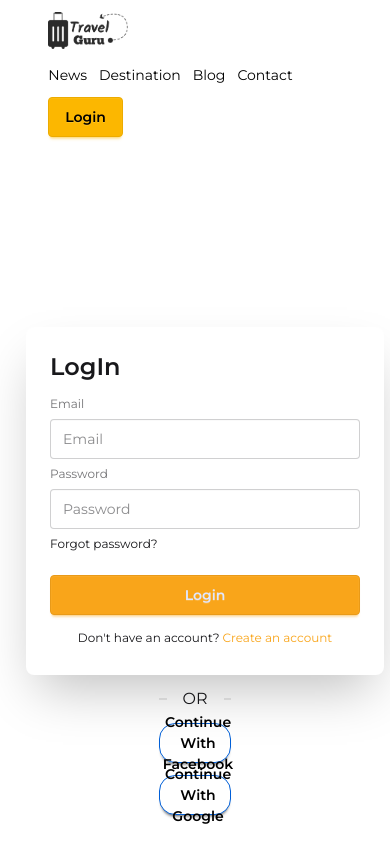
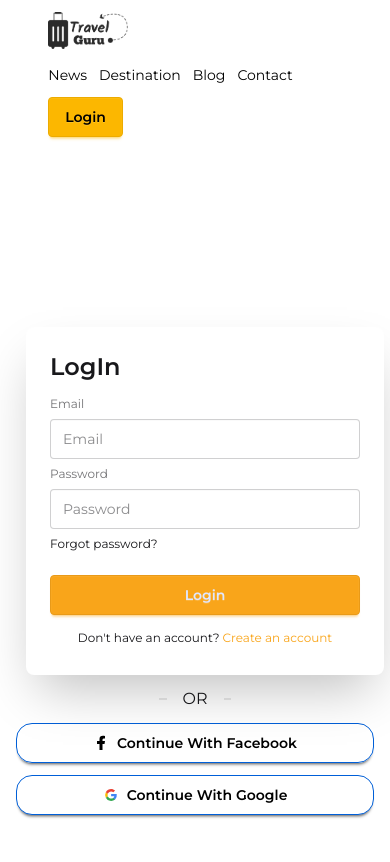
Before and after one commit to MAshhabDev/Travel-Guru, a React (Vite) app: page /auth/login in a window 390 px wide. Shown: the top 862 px of the page. Built offline with nearby package versions, Linux system fonts and the light colour scheme; no server answers.

Commit message:
Implement Responsive Button

```diff
--- a/src/Pages/Login.jsx
+++ b/src/Pages/Login.jsx
@@ -48,14 +48,27 @@
             <div className="flex mx-auto w-3/15 flex-col">
                 <div className="divider">OR</div>
             </div>
-            <button className="btn w-3/15 bg-transparent text-black border-[#005fd8] rounded-2xl">
-                <svg aria-label="Facebook logo" width="16" height="16" xmlns="http://www.w3.org/2000/svg" viewBox="0 0 32 32"><path fill="black" d="M8 12h5V8c0-6 4-7 11-6v5c-4 0-5 0-5 3v2h5l-1 6h-4v12h-6V18H8z"></path></svg>
-                Continue With Facebook
-            </button>
-            <button className="btn w-3/15 mt-3 rounded-2xl border-[#005fd8] bg-white text-black">
-                <svg aria-label="Google logo" width="16" height="16" xmlns="http://www.w3.org/2000/svg" viewBox="0 0 512 512"><g><path d="m0 0H512V512H0" fill="#fff"></path><path fill="#34a853" d="M153 292c30 82 118 95 171 60h62v48A192 192 0 0190 341"></path><path fill="#4285f4" d="m386 400a140 175 0 0053-179H260v74h102q-7 37-38 57"></path><path fill="#fbbc02" d="m90 341a208 200 0 010-171l63 49q-12 37 0 73"></path><path fill="#ea4335" d="m153 219c22-69 116-109 179-50l55-54c-78-75-230-72-297 55"></path></g></svg>
-                Continue With Google
-            </button>
+            <div className="w-full max-w-sm mx-auto">
+                <button className="btn w-full bg-transparent text-black border-[#005fd8] rounded-2xl flex items-center justify-center gap-2">
+                    <svg aria-label="Facebook logo" width="16" height="16" xmlns="http://www.w3.org/2000/svg" viewBox="0 0 32 32">
+                        <path fill="black" d="M8 12h5V8c0-6 4-7 11-6v5c-4 0-5 0-5 3v2h5l-1 6h-4v12h-6V18H8z"></path>
+                    </svg>
+                    Continue With Facebook
+                </button>
+
+                <button className="btn w-full mt-3 rounded-2xl border-[#005fd8] bg-white text-black flex items-center justify-center gap-2">
+                    <svg aria-label="Google logo" width="16" height="16" xmlns="http://www.w3.org/2000/svg" viewBox="0 0 512 512">
+                        <g>
+                            <path d="m0 0H512V512H0" fill="#fff"></path>
+                            <path fill="#34a853" d="M153 292c30 82 118 95 171 60h62v48A192 192 0 0190 341"></path>
+                            <path fill="#4285f4" d="m386 400a140 175 0 0053-179H260v74h102q-7 37-38 57"></path>
+                            <path fill="#fbbc02" d="m90 341a208 200 0 010-171l63 49q-12 37 0 73"></path>
+                            <path fill="#ea4335" d="m153 219c22-69 116-109 179-50l55-54c-78-75-230-72-297 55"></path>
+                        </g>
+                    </svg>
+                    Continue With Google
+                </button>
+            </div>
 
         </div>
     );
```
Also changed, not shown: src/main.jsx (line endings or trailing spaces).
